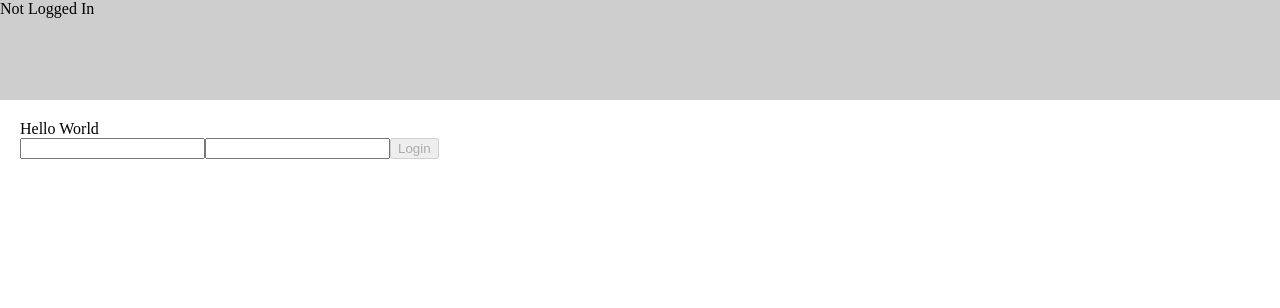
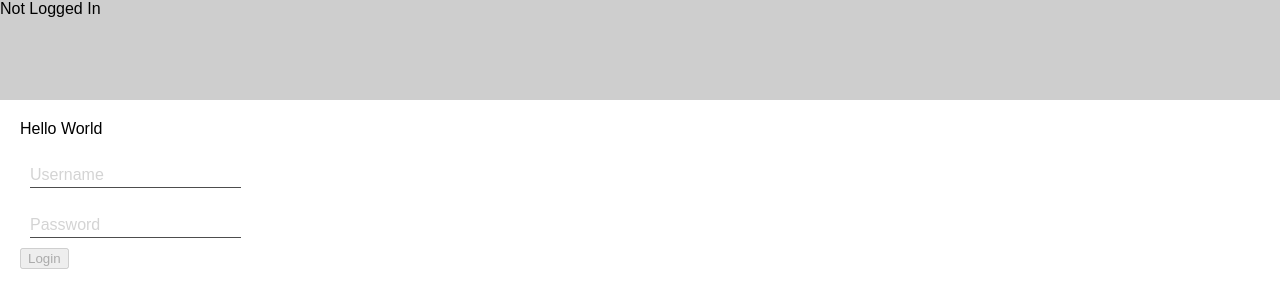
Before and after one commit to meisinger/fluffy-system, a React app: page /login in a window 1280 px wide. Built offline with nearby package versions, Linux system fonts and the light colour scheme.

Commit message:
add advanced input placeholder
its all starting to come together now

```diff
--- a/package.json
+++ b/package.json
@@ -6,6 +6,7 @@
     "react": "^16.12.0",
     "react-dom": "^16.12.0",
     "react-router-dom": "^5.1.2",
+    "react-spring": "^8.0.27",
     "rxjs": "^6.5.4"
   },
   "devDependencies": {
--- /dev/null
+++ b/source/components/Input.js
@@ -0,0 +1,136 @@
+import React, { useRef, useEffect, useState } from 'react'
+import { animated, useSpring } from 'react-spring'
+
+const useStream = (stream) => {
+  const [value, setValue] = useState('')
+  const [error, setError] = useState(false)
+
+  useEffect(() => {
+    const stream$ = stream
+      .subscribe(state => {
+        setValue(!!state.data ? state.data : '')
+        setError(state.error)
+      })
+    return () => stream$.unsubscribe()
+  }, [])
+
+  return [value, error]
+}
+
+const Placeholder = (props) => {
+  const {
+    error,
+    active,
+    placeholder,
+    placeholderTint = '#d4d4d4',
+    placeholderTintActive = '#4d4d4d',
+    placeholderTintError = '#9d0000'
+  } = props
+
+  const [prevActive, setPrevActive] = useState(false)
+  const [prevError, setPrevError] = useState(false)
+
+  const [topProp, topSet]  = useSpring(() => ({
+    to: { position: 'absolute', top: 18, paddingLeft: 0,  pointerEvents: 'none' },
+    config: { duration: 125}
+  }))
+
+  const [textProp, textSet]  = useSpring(() => ({
+    to: { fontSize: 16, color: placeholderTint },
+    config: { duration: 125 }
+  }))
+
+  useEffect(() => {
+    if (active !== prevActive) {
+      topSet({
+        top: (prevActive) ? 18 : 0,
+        paddingLeft: (prevActive) ? 0 : 2
+      })
+      textSet({
+        fontSize: (prevActive) ? 16 : 11,
+        color: (prevError)
+          ? placeholderTintError
+          : (prevActive)
+            ? placeholderTint
+            : placeholderTintActive
+      })
+    } else if (error !== prevError) {
+      textSet({
+        color: (error)
+          ? placeholderTintError
+          : (prevActive)
+            ? placeholderTintActive
+            : placeholderTint
+      })
+    }
+
+    setPrevActive(active)
+    setPrevError(error)
+  }, [active, error])
+
+  return (
+    <animated.div style={topProp}>
+      <animated.div style={textProp}>
+        {placeholder}
+      </animated.div>
+    </animated.div>
+  )
+}
+
+export default (props) => {
+  const { stream, onFocus, placeholder, type = 'text' } = props
+  const [value, error] = useStream(stream)
+  const [active, setActive] = useState(false)
+  const [placeholderActive, setPlaceholderActive] = useState(false)
+  const component = useRef()
+
+  const blurred = () => {
+    const { data, dirty } = stream.value
+    setActive(false)
+    setPlaceholderActive(!!data)
+  }
+
+  const focused = () => {
+    if (onFocus)
+      onFocus()
+    else {
+      setActive(true)
+      setPlaceholderActive(true)
+    }
+  }
+
+  const focus = () =>
+    component.current.focus()
+
+  let placeholder_text = placeholder
+  if (error) {
+    if (placeholderActive)
+      placeholder_text = `${placeholder} - ${stream.value.errorMessage}`
+  }
+
+  const container_style = {
+    position: 'relative',
+    margin: 10,
+    paddingTop: 15
+  }
+
+  const input_style = {
+    height: 25,
+    paddingLeft: 2,
+    fontSize: 16,
+    border: 'none',
+    borderBottom: 'solid 0.5px #4d4d4d',
+    outline: 'none'
+  }
+
+  return (
+    <div style={container_style}>
+      <Placeholder placeholder={placeholder_text}
+        active={placeholderActive}
+        error={error} />
+      <input type={type} value={value}
+        onBlur={blurred} onFocus={focused} onChange={(evt) => stream.changed(evt.target.value)}
+        style={input_style}/>
+    </div>
+  )
+}
--- a/source/components/index.js
+++ b/source/components/index.js
@@ -1,2 +1,3 @@
 // create components
 // add them here
+export { default as Input } from './Input'
--- a/source/styles/main.scss
+++ b/source/styles/main.scss
@@ -3,6 +3,7 @@ html, body {
   padding: 0;
   width: 100%;
   height: 100%;
+  font-family: sans-serif;
 }
 
 body {
--- a/source/views/Login.js
+++ b/source/views/Login.js
@@ -1,6 +1,7 @@
 import React, { useState, useEffect } from 'react'
 import { useHistory, useLocation } from 'react-router-dom'
 import { AuthLogic, AuthTypes } from '../logic'
+import { Input } from '../components'
 
 const useStream = (stream) => {
   const [value, setValue] = useState('')
@@ -57,8 +58,8 @@ const Component = (props) => {
         Hello World
       </div>
       <div>
-        <InputComponent stream={form.username} type={'text'} />
-        <InputComponent stream={form.password} type={'password'} />
+        <Input stream={form.username} type={'text'} placeholder={'Username'} />
+        <Input stream={form.password} type={'password'} placeholder={'Password'} />
         <button disabled={!valid} onClick={AuthLogic.login}>Login</button>
       </div>
     </>
```
Also changed, not shown: 1 other file.
